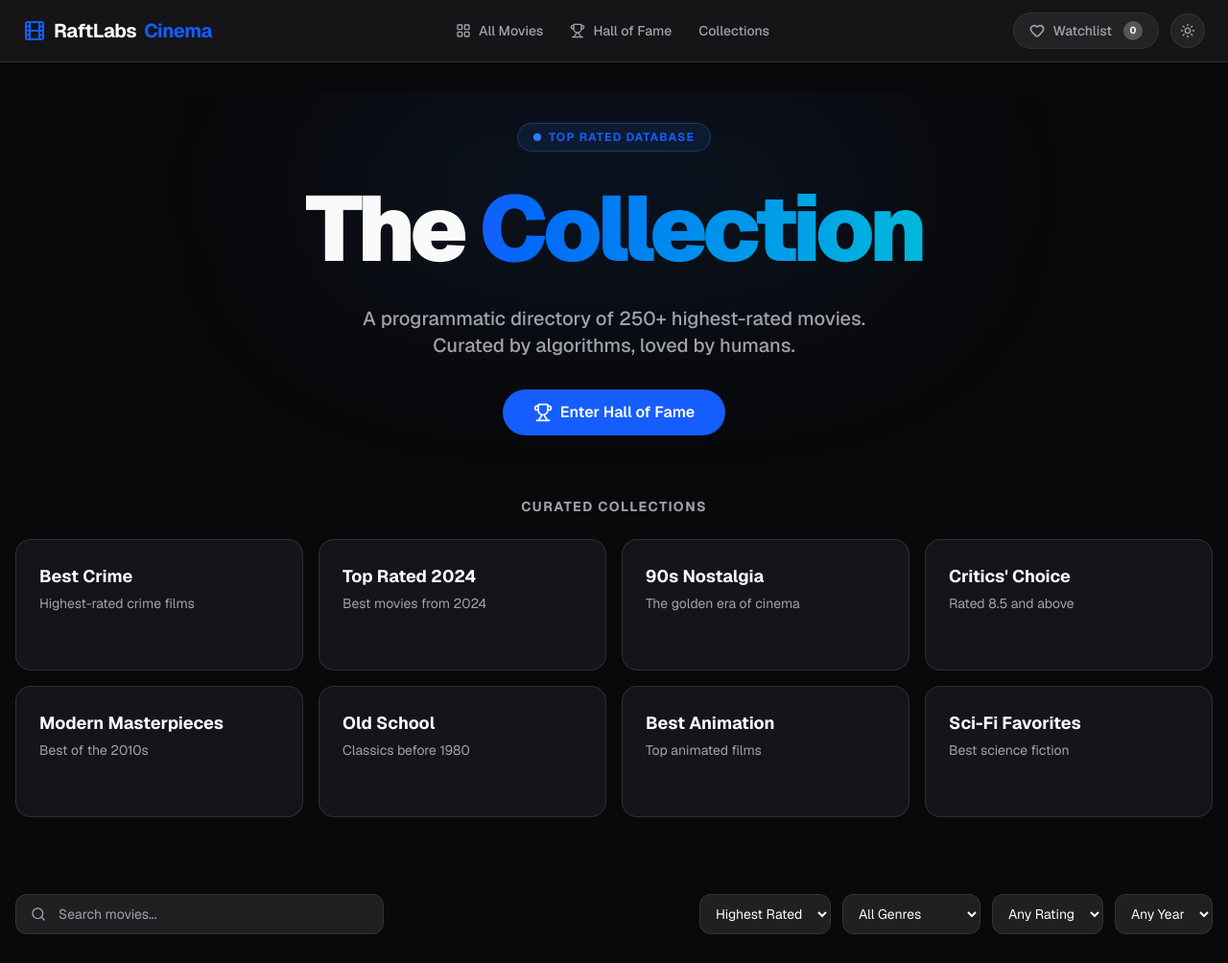
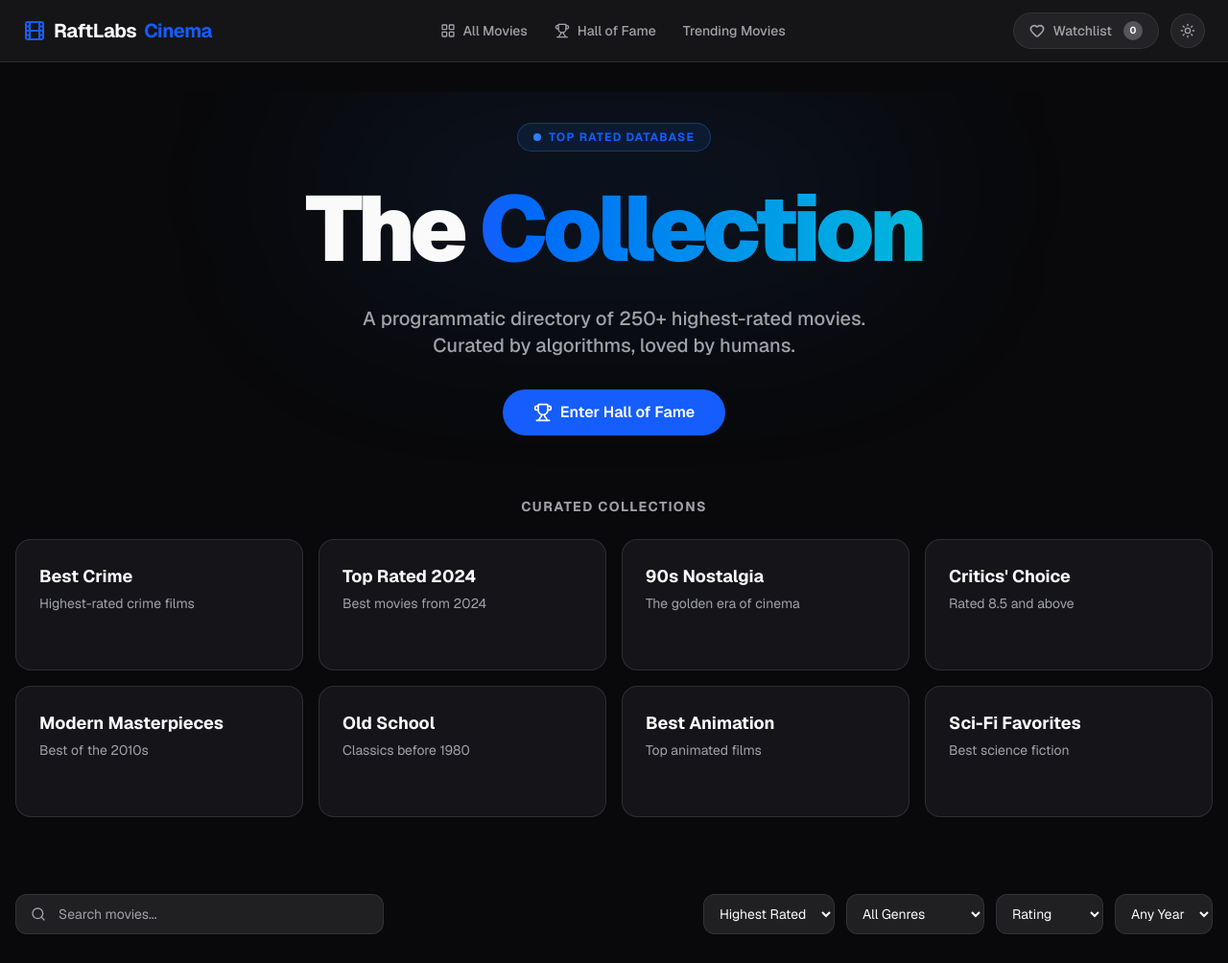
Before and after one commit to thakurmayanksingh/raftlabs-movie-directory, a Next.js app: page / in a window 1280 px wide. Shown: the top 1004 px of the page at 96% size. Built offline with nearby package versions, Linux system fonts and the light colour scheme; grey boxes are pictures that could not be loaded.

Commit message:
UI Updated and Fixed some Bugs

```diff
--- a/src/app/collections/[slug]/page.tsx
+++ b/src/app/collections/[slug]/page.tsx
@@ -55,12 +55,8 @@ export default async function CollectionPage({ params }: PageProps) {
           className="mb-6 inline-flex items-center gap-2 text-sm font-medium text-[var(--muted)] transition-colors hover:text-[var(--accent)]"
         >
           <ArrowLeft className="h-4 w-4" />
-          Back to Collection
+          Back to Directory
         </Link>
-
-        <div className="mb-4 inline-flex items-center rounded-full border border-blue-500/20 bg-blue-500/5 px-4 py-1.5 text-xs font-bold uppercase tracking-widest text-blue-500">
-          Collection
-        </div>
 
         <h1 className="mb-4 max-w-3xl text-4xl font-black tracking-tight text-[var(--foreground)] sm:text-5xl md:text-6xl">
           {config.title}
--- a/src/app/layout.tsx
+++ b/src/app/layout.tsx
@@ -65,10 +65,10 @@ export default function RootLayout({
                     Hall of Fame
                   </Link>
                   <Link
-                    href="/collections/best-crime"
+                    href="/collections/trending-movies"
                     className="rounded-lg px-3 py-2 text-sm font-medium text-[var(--muted)] transition-colors hover:bg-[var(--border-color)]/50 hover:text-[var(--foreground)]"
                   >
-                    Collections
+                    Trending Movies
                   </Link>
                 </nav>
 
@@ -103,10 +103,10 @@ export default function RootLayout({
                     Hall of Fame
                   </Link>
                   <Link
-                    href="/collections/best-crime"
+                    href="/collections/trending-movies"
                     className="text-[var(--muted)] transition-colors hover:text-[var(--accent)]"
                   >
-                    Collections
+                    Trending Movies
                   </Link>
                   <Link
                     href="/watchlist"
--- a/src/app/movie/[id]/page.tsx
+++ b/src/app/movie/[id]/page.tsx
@@ -86,26 +86,26 @@ export default async function MoviePage({ params }: PageProps) {
           <div className="absolute inset-0 bg-gradient-to-b from-zinc-900 to-zinc-950" />
         )}
 
-        {/* Gradient overlay for content readability */}
+        {/* Gradient overlay for content readability (theme-aware for light/dark) */}
         <div
-          className="absolute inset-0 bg-gradient-to-t from-[var(--background)] via-[var(--background)]/60 to-transparent"
+          className="absolute inset-0 bg-gradient-to-t from-[var(--background)] via-[var(--background)]/80 to-[var(--background)]/20"
           aria-hidden
         />
 
-        {/* Hero Content */}
+        {/* Hero Content - theme-aware text for visibility in light and dark mode */}
         <div className="absolute bottom-0 left-0 z-20 w-full p-6 md:p-12">
           <div className="container mx-auto max-w-6xl">
             <BackButton />
-            <h1 className="mb-4 text-4xl font-extrabold tracking-tight text-white md:text-6xl lg:text-7xl">
+            <h1 className="mb-4 text-4xl font-extrabold tracking-tight text-[var(--foreground)] md:text-6xl lg:text-7xl">
               {movie.title}
             </h1>
-            <div className="flex flex-wrap items-center gap-4 text-sm font-medium text-zinc-200">
-              <Badge variant="outline" className="border-white/30 bg-black/40 text-white">
+            <div className="flex flex-wrap items-center gap-4 text-sm font-medium text-[var(--muted)]">
+              <Badge variant="outline" className="border-[var(--foreground)]/30 bg-[var(--background)]/90 text-[var(--foreground)]">
                 {new Date(movie.release_date).getFullYear()}
               </Badge>
-              <span className="text-zinc-400">•</span>
-              <span>{movie.genres.join(", ")}</span>
-              <span className="text-zinc-400">•</span>
+              <span className="text-[var(--muted)]">•</span>
+              <span className="text-[var(--foreground)]">{movie.genres.join(", ")}</span>
+              <span className="text-[var(--muted)]">•</span>
               <Badge variant="rating" className="shadow-lg">
                 <Star className="h-4 w-4 fill-current" />
                 {movie.rating.toFixed(1)}
--- a/src/app/page.tsx
+++ b/src/app/page.tsx
@@ -9,7 +9,6 @@ import { Button } from "@/components/ui/button"
 import { Trophy } from "lucide-react"
 
 async function getMovies() {
-  await new Promise((resolve) => setTimeout(resolve, 800))
   return moviesData as import("@/types/movie").Movie[]
 }
 
--- a/src/components/filter-bar.tsx
+++ b/src/components/filter-bar.tsx
@@ -193,20 +193,13 @@ export function FilterBar({
             className={selectClass}
           >
             <option className={optionClass} value="all">
-              Any Rating
+              Rating
             </option>
-            <option className={optionClass} value="9">
-              9+ Stars
-            </option>
-            <option className={optionClass} value="8.5">
-              8.5+ Stars
-            </option>
-            <option className={optionClass} value="8">
-              8+ Stars
-            </option>
-            <option className={optionClass} value="7">
-              7+ Stars
-            </option>
+            {[10, 9, 8.5, 8, 7, 6, 5, 4, 3, 2, 1].map((r) => (
+              <option key={r} className={optionClass} value={String(r)}>
+                {r}+ Stars
+              </option>
+            ))}
           </select>
 
           <select
--- a/src/components/movie-card.tsx
+++ b/src/components/movie-card.tsx
@@ -1,5 +1,6 @@
 "use client"
 
+import { memo } from "react"
 import Image from "next/image"
 import Link from "next/link"
 import { Star, Heart } from "lucide-react"
@@ -13,7 +14,7 @@ interface MovieCardProps {
   className?: string
 }
 
-export function MovieCard({ movie, className }: MovieCardProps) {
+function MovieCardComponent({ movie, className }: MovieCardProps) {
   const { addToWatchlist, removeFromWatchlist, isInWatchlist } = useWatchlist()
   const isSaved = isInWatchlist(movie.id)
 
@@ -112,3 +113,5 @@ export function MovieCard({ movie, className }: MovieCardProps) {
     </div>
   )
 }
+
+export const MovieCard = memo(MovieCardComponent)
--- a/src/lib/collections.ts
+++ b/src/lib/collections.ts
@@ -11,6 +11,12 @@ export const COLLECTION_CONFIG: Record<
     color: string
   }
 > = {
+  "trending-movies": {
+    title: "Trending Movies",
+    description: "The most popular and trending films right now",
+    params: { sort: "popularity" },
+    color: "from-rose-500 to-pink-500",
+  },
   "best-crime": {
     title: "Best Crime Movies",
     description: "The highest-rated crime films of all time",
```
